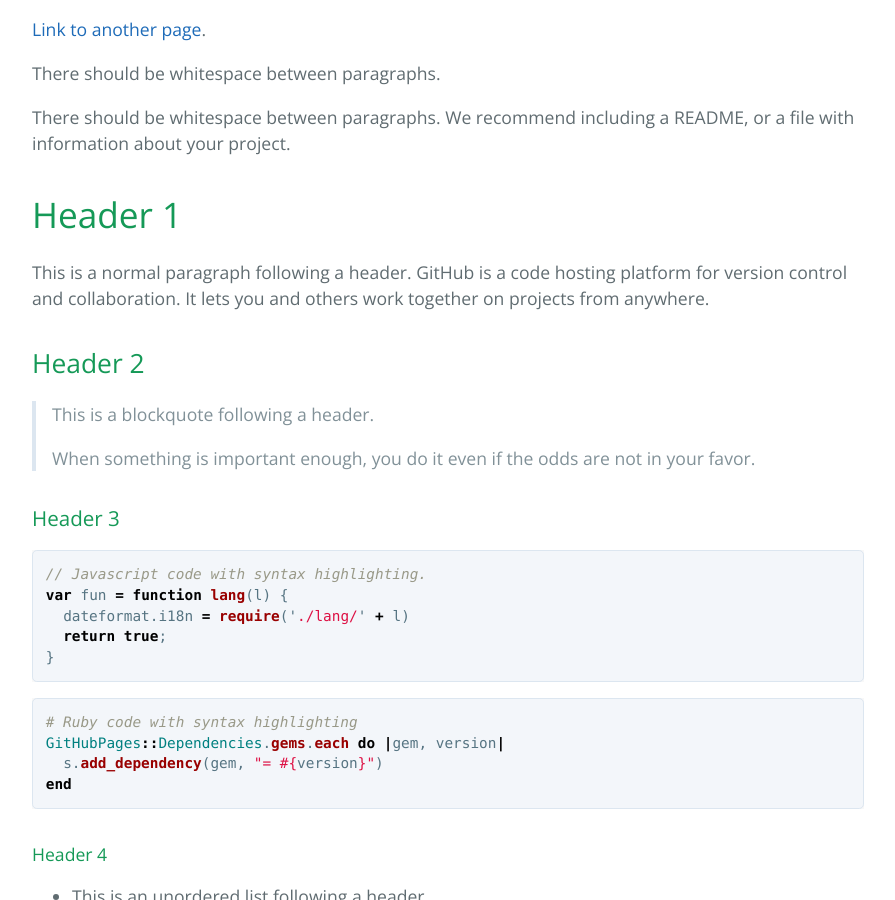
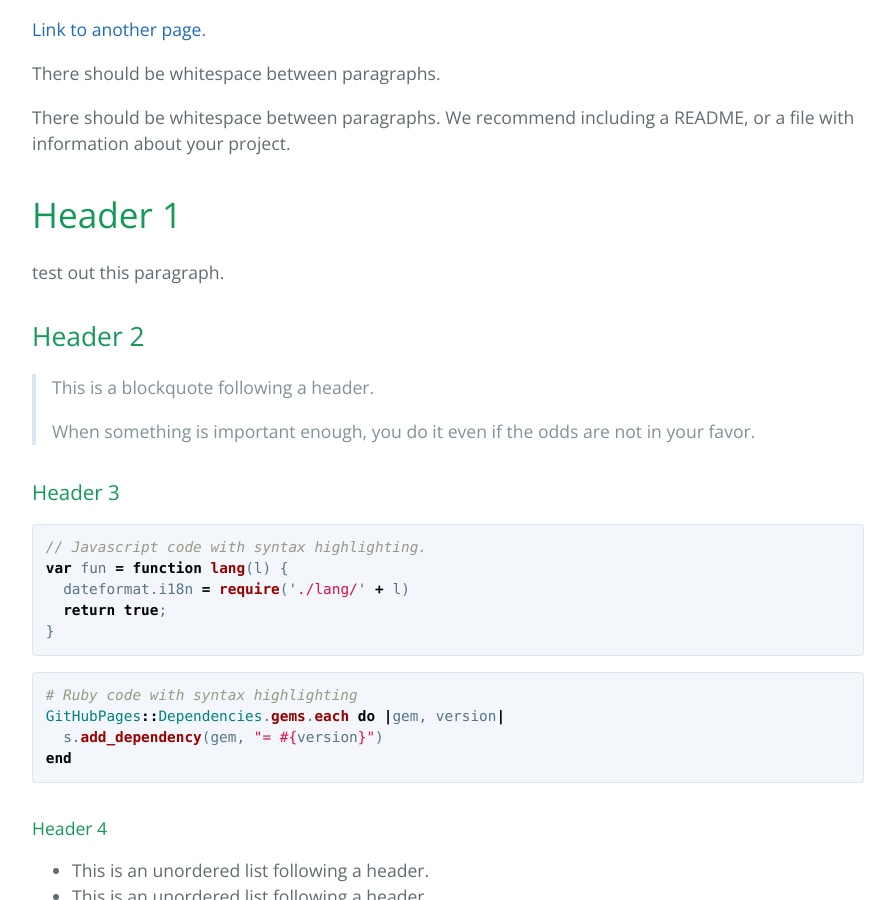
Before and after one commit to dangthanhan507/hololens-dataset-object-tracking.github.io, a Jekyll site: the page built from index.md, in a window 1280 px wide and 900 px high, scrolled down 443 px. Shown: the whole window, without its empty margins (192-1087 px from the left). Built offline with Jekyll 4.4.1, drawn with Linux system fonts in a browser that asks for light colours.

Commit message:
Testing out the paragraph

```diff
--- a/index.md
+++ b/index.md
@@ -12,7 +12,7 @@ There should be whitespace between paragraphs. We recommend including a README,
 
 # Header 1
 
-This is a normal paragraph following a header. GitHub is a code hosting platform for version control and collaboration. It lets you and others work together on projects from anywhere.
+test out this paragraph.
 
 ## Header 2
 
```
